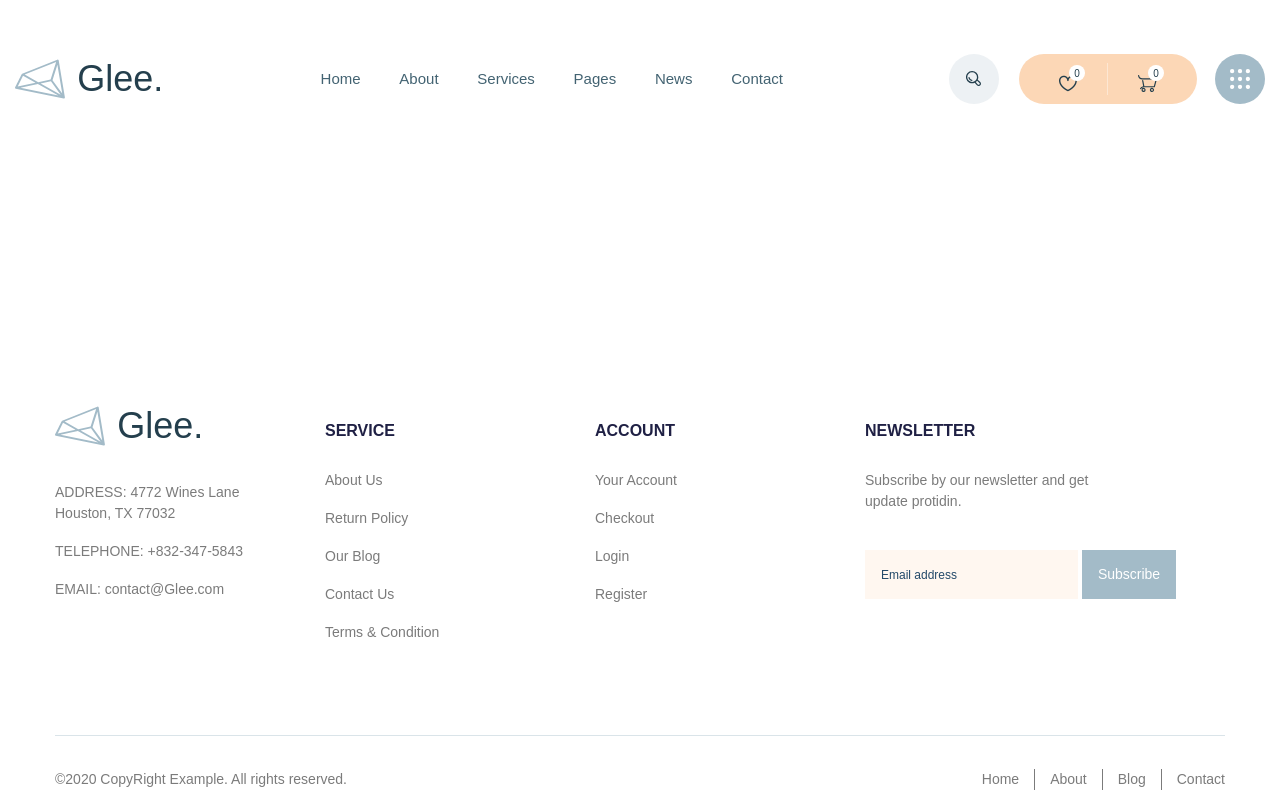
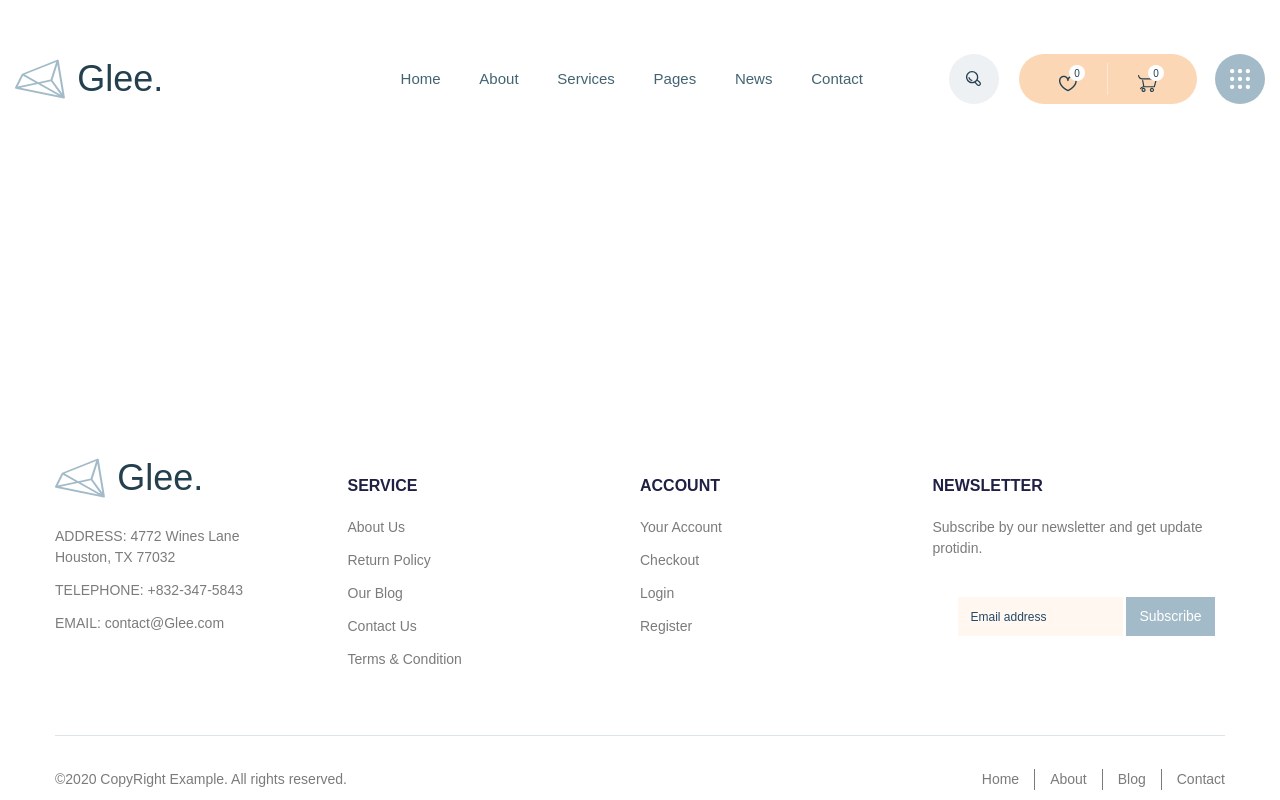
Before and after one commit to zitexx/glee, a website: page app/index.html in a window 1280 px wide. Drawn offline with nearby package versions, Linux system fonts and the light colour scheme; files that its build step writes are made by us from their sources.

Commit message:
pixel pefect

```diff
--- a/app/scss/style.scss
+++ b/app/scss/style.scss
@@ -25,9 +25,13 @@
   font-size: 15px;
   line-height: 0.8;
 
+  &__list {
+    margin-left: 160px;
+    padding-bottom: 10px;
+  }
+
   &__item:not(:last-child) {
     padding-right: 30px;
-
   }
 
   &__link {
@@ -123,17 +127,17 @@
 
   &__top {
     display: flex;
-    padding: 75px 0;
+    padding: 53px 0;
     border-bottom: 1px solid rgba(163, 187, 200, 0.4);
   }
 
   &__top p:not(:last-child),
   &__item {
-    margin-bottom: 17px;
+    margin-bottom: 12px;
   }
 
   &__block {
-    width: 270px;
+    width: 25%;
   }
 
   &__contact {
@@ -150,21 +154,22 @@
   }
 
   &__logo {
-    margin-bottom: 27px;
+    margin: -7px 0 19px;
   }
 
   &__title {
-    margin: 23px 0 29px;
+    margin: 20px 0;
     @extend %DMSans-700;
     font-size: 16px;
-    line-height: 1.313;
+    line-height: 1.3;
     text-transform: uppercase;
     color: #1f2044;
   }
 
   &__form {
     margin-top: 38px;
-    width: max-content;
+    margin-left: 25px;
+    // width: max-content;
 
   }
 
@@ -172,6 +177,7 @@
     background-color: rgba(252, 215, 182, 0.2);
     outline: transparent;
     transition: all 1s;
+    width: 165px;
   }
 
   &__form-input:focus,
@@ -182,7 +188,7 @@
   &__form-input,
   &__form-btn {
     border: none;
-    padding: 14px 16px;
+    padding: 9px 13px;
     transition: all 0.5s;
   }
 
```
